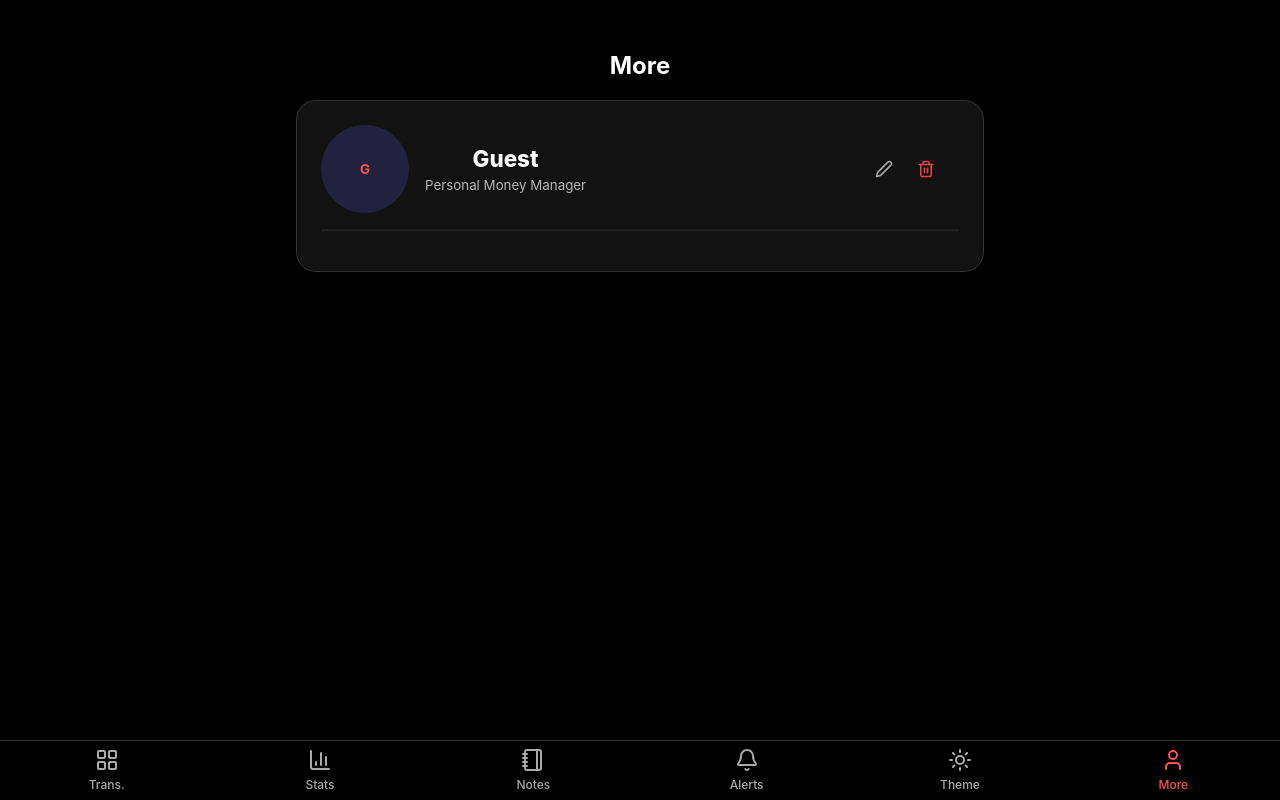
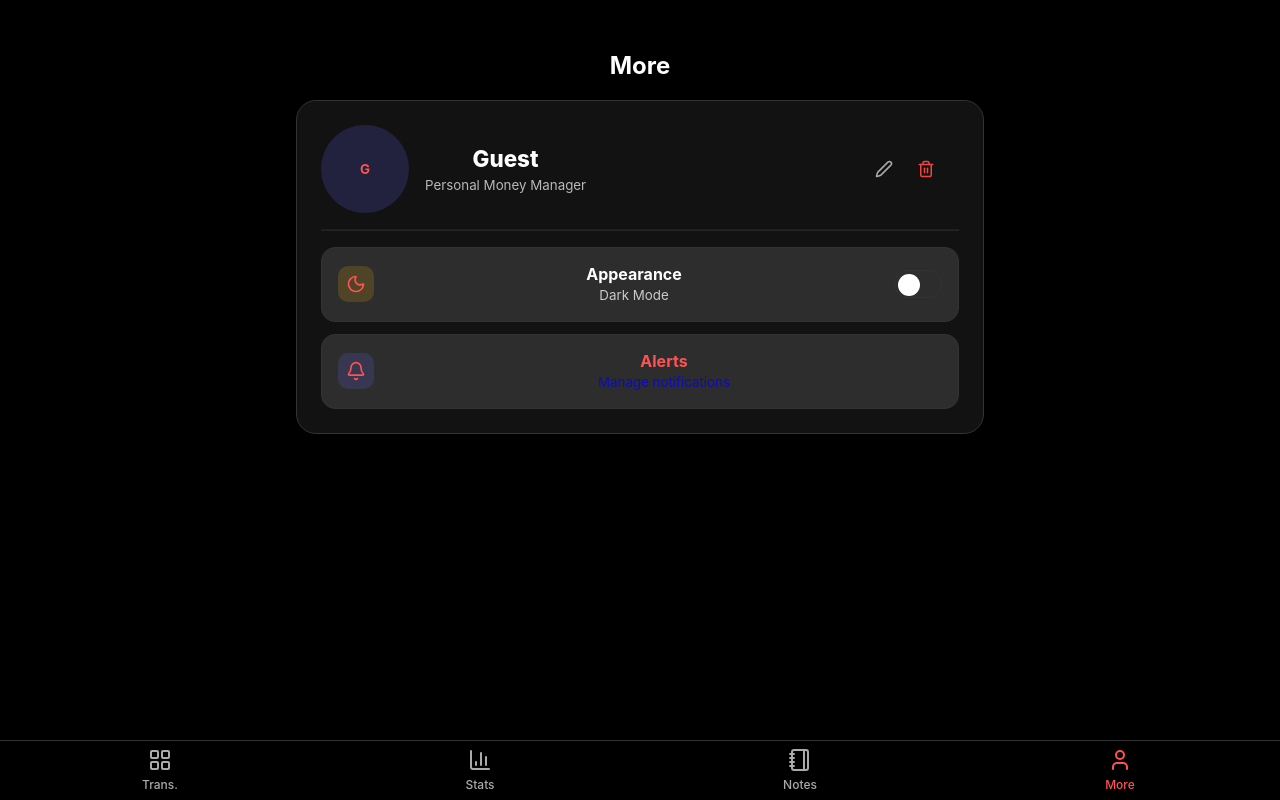
Before and after one commit to hariomsep21/money-manager, a React (Vite) app in the folder money-managerUI/: page /more in a window 1280 px wide. Built offline with nearby package versions, Linux system fonts and the light colour scheme; no server answers.

Commit message:
#move 'theme' or 'notification' in 'More' section

```diff
--- a/money-managerUI/dev-dist/sw.js
+++ b/money-managerUI/dev-dist/sw.js
@@ -79,7 +79,7 @@ define(['./workbox-5a5d9309'], (function (workbox) { 'use strict';
    */
   workbox.precacheAndRoute([{
     "url": "index.html",
-    "revision": "0.jddgjrosoao"
+    "revision": "0.a1am9qeges8"
   }], {});
   workbox.cleanupOutdatedCaches();
   workbox.registerRoute(new workbox.NavigationRoute(workbox.createHandlerBoundToURL("index.html"), {
--- a/money-managerUI/src/App.jsx
+++ b/money-managerUI/src/App.jsx
@@ -8,7 +8,6 @@ import AddTransactionPage from './pages/Transactions/AddTransactionPage';
 import AnalyticsPage from './pages/Analytics/AnalyticsPage';
 import NotesPage from './pages/Notes/NotesPage';
 import NotificationsPage from './pages/Notifications/NotificationsPage';
-import ThemePage from './pages/Theme/ThemePage';
 import MorePage from './pages/More/MorePage';
 import { InstallPWA } from './components/InstallPWA';
 import './App.css';
@@ -29,7 +28,7 @@ function AppContent() {
           {/* Profile route removed */}
           {/* Accounts section removed */}
           <Route path="/notifications" element={<NotificationsPage />} />
-          <Route path="/theme" element={<ThemePage />} />
+          {/* Theme route removed; theme settings are now in More */}
           <Route path="/more" element={<MorePage />} />
         </Routes>
       </div>
--- a/money-managerUI/src/components/Layout/BottomNav.jsx
+++ b/money-managerUI/src/components/Layout/BottomNav.jsx
@@ -1,6 +1,6 @@
 import React from 'react';
 import { NavLink } from 'react-router-dom';
-import { LayoutGrid, BarChart3, Bell, Notebook, Sun, User } from 'lucide-react';
+import { LayoutGrid, BarChart3, Notebook, User } from 'lucide-react';
 import './BottomNav.css';
 
 const BottomNav = () => {
@@ -18,14 +18,6 @@ const BottomNav = () => {
                 <Notebook size={24} />
                 <span>Notes</span>
             </NavLink>
-            <NavLink to="/notifications" className={({ isActive }) => `nav-item ${isActive ? 'active' : ''}`}>
-                <Bell size={24} />
-                <span>Alerts</span>
-            </NavLink>
-            <NavLink to="/theme" className={({ isActive }) => `nav-item ${isActive ? 'active' : ''}`}>
-                <Sun size={24} />
-                <span>Theme</span>
-            </NavLink>
             <NavLink to="/more" className={({ isActive }) => `nav-item ${isActive ? 'active' : ''}`}>
                 <User size={24} />
                 <span>More</span>
--- a/money-managerUI/src/pages/More/MorePage.jsx
+++ b/money-managerUI/src/pages/More/MorePage.jsx
@@ -1,14 +1,16 @@
 import React, { useContext, useState, useEffect, useRef } from 'react';
+import { Link } from 'react-router-dom';
 import { GlobalContext } from '../../context/GlobalState';
-import { User, Edit2, Trash2 } from 'lucide-react';
+import { User, Edit2, Trash2, Bell, Sun, Moon } from 'lucide-react';
 
 const MorePage = () => {
-  const { user, updateUser } = useContext(GlobalContext);
+  const { user, updateUser, theme, toggleTheme } = useContext(GlobalContext);
   const [editingName, setEditingName] = useState(false);
   const [name, setName] = useState(user?.name || 'Guest');
   const [logoUrl, setLogoUrl] = useState(user?.logoUrl || '');
   const [logoError, setLogoError] = useState(false);
   const fileInputRef = useRef(null);
+  const isLight = theme === 'light';
 
   useEffect(() => {
     setName(user?.name || 'Guest');
@@ -95,7 +97,34 @@ const MorePage = () => {
         </div>
         <hr style={{ borderColor: 'rgba(255,255,255,0.08)', margin: '1rem 0' }} />
         <input ref={fileInputRef} type="file" accept="image/*" onChange={onFileSelected} style={{ display: 'none' }} />
-
+        <div style={{ display: 'flex', flexDirection: 'column', gap: '0.75rem', marginTop: '0.5rem' }}>
+          <div className="nav-card" style={{ display: 'flex', alignItems: 'center', gap: '0.75rem', padding: '0.9rem 1rem', borderRadius: '14px', border: '1px solid var(--border-color)', background: 'var(--bg-tertiary)' }}>
+            <div style={{ width: 36, height: 36, borderRadius: 10, display: 'flex', alignItems: 'center', justifyContent: 'center', background: 'rgba(234, 179, 8, 0.18)', color: 'var(--accent-primary)' }}>
+              {isLight ? <Sun size={20} /> : <Moon size={20} />}
+            </div>
+            <div style={{ display: 'flex', flexDirection: 'column', flex: 1 }}>
+              <span style={{ fontWeight: 700 }}>Appearance</span>
+              <small style={{ opacity: 0.75 }}>{isLight ? 'Light Mode' : 'Dark Mode'}</small>
+            </div>
+            <label className="toggle-switch" aria-label="Theme toggle" style={{ marginLeft: 'auto' }}>
+              <input
+                type="checkbox"
+                checked={isLight}
+                onChange={(e) => toggleTheme(e.target.checked ? 'light' : 'dark')}
+              />
+              <span className="toggle-slider"></span>
+            </label>
+          </div>
+          <Link to="/notifications" className="nav-card" style={{ display: 'flex', alignItems: 'center', gap: '0.75rem', padding: '0.9rem 1rem', borderRadius: '14px', border: '1px solid var(--border-color)', background: 'var(--bg-tertiary)', textDecoration: 'none' }}>
+            <div style={{ width: 36, height: 36, borderRadius: 10, display: 'flex', alignItems: 'center', justifyContent: 'center', background: 'rgba(99, 102, 241, 0.18)', color: 'var(--accent-primary)' }}>
+              <Bell size={20} />
+            </div>
+            <div style={{ display: 'flex', flexDirection: 'column', flex: 1, alignItems: 'center' }}>
+              <span style={{ fontWeight: 700, color: 'var(--accent-primary)', textAlign: 'center' }}>Alerts</span>
+              <small style={{ opacity: 0.75, textAlign: 'center' }}>Manage notifications</small>
+            </div>
+          </Link>
+        </div>
       </div>
     </div>
   );
```
